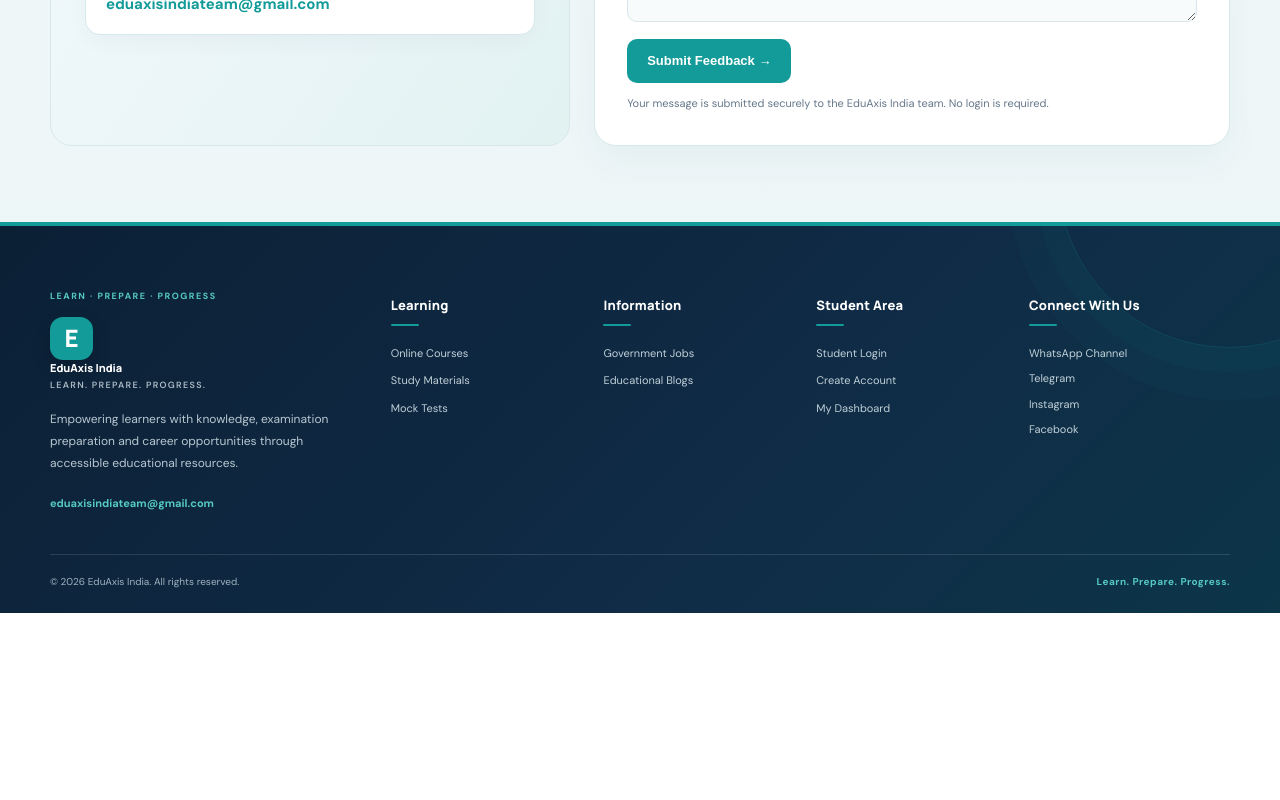
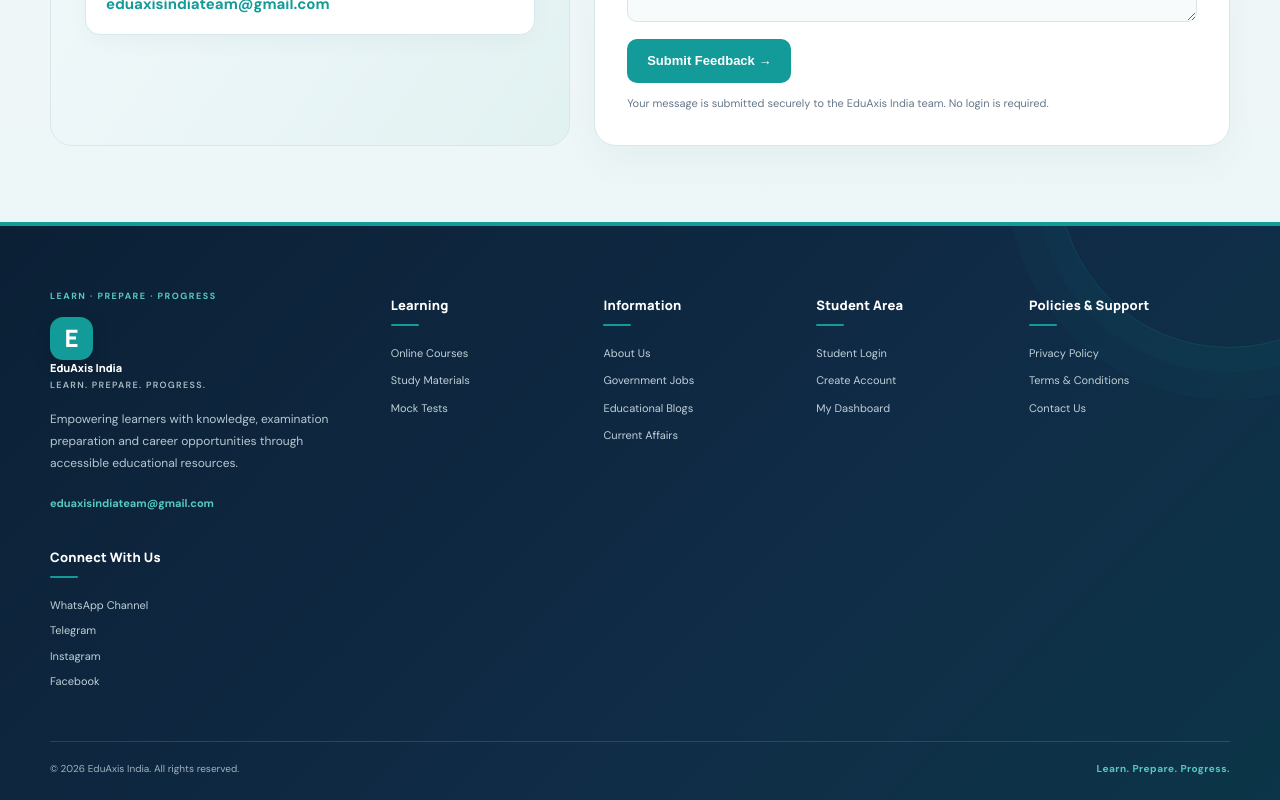
Before and after one commit to ejazahmad174-spec/eduaxis-india, a Next.js app: page / in a window 1280 px wide. Shown: the part 5702-6502 px from the top of the page. Before the commit the page ends 6315 px from the top, so only its background shows below. Built offline with nearby package versions, Linux system fonts and the light colour scheme.

Commit message:
Add policy and support links to homepage footer

```diff
--- a/app/page.tsx
+++ b/app/page.tsx
@@ -596,14 +596,22 @@ export default function Home() {
             </div>
             <div>
               <h3>Information</h3>
+              <a href="/about">About Us</a>
               <a href="/government-jobs">Government Jobs</a>
               <a href="/blogs">Educational Blogs</a>
+              <a href="/current-affairs">Current Affairs</a>
             </div>
             <div>
               <h3>Student Area</h3>
               <a href="/student/login">Student Login</a>
               <a href="/student/register">Create Account</a>
               <a href="/student/dashboard">My Dashboard</a>
+            </div>
+            <div>
+              <h3>Policies & Support</h3>
+              <a href="/privacy-policy">Privacy Policy</a>
+              <a href="/terms-and-conditions">Terms & Conditions</a>
+              <a href="/contact">Contact Us</a>
             </div>
             <div className="ea-footer-social">
               <h3>Connect With Us</h3>
```
